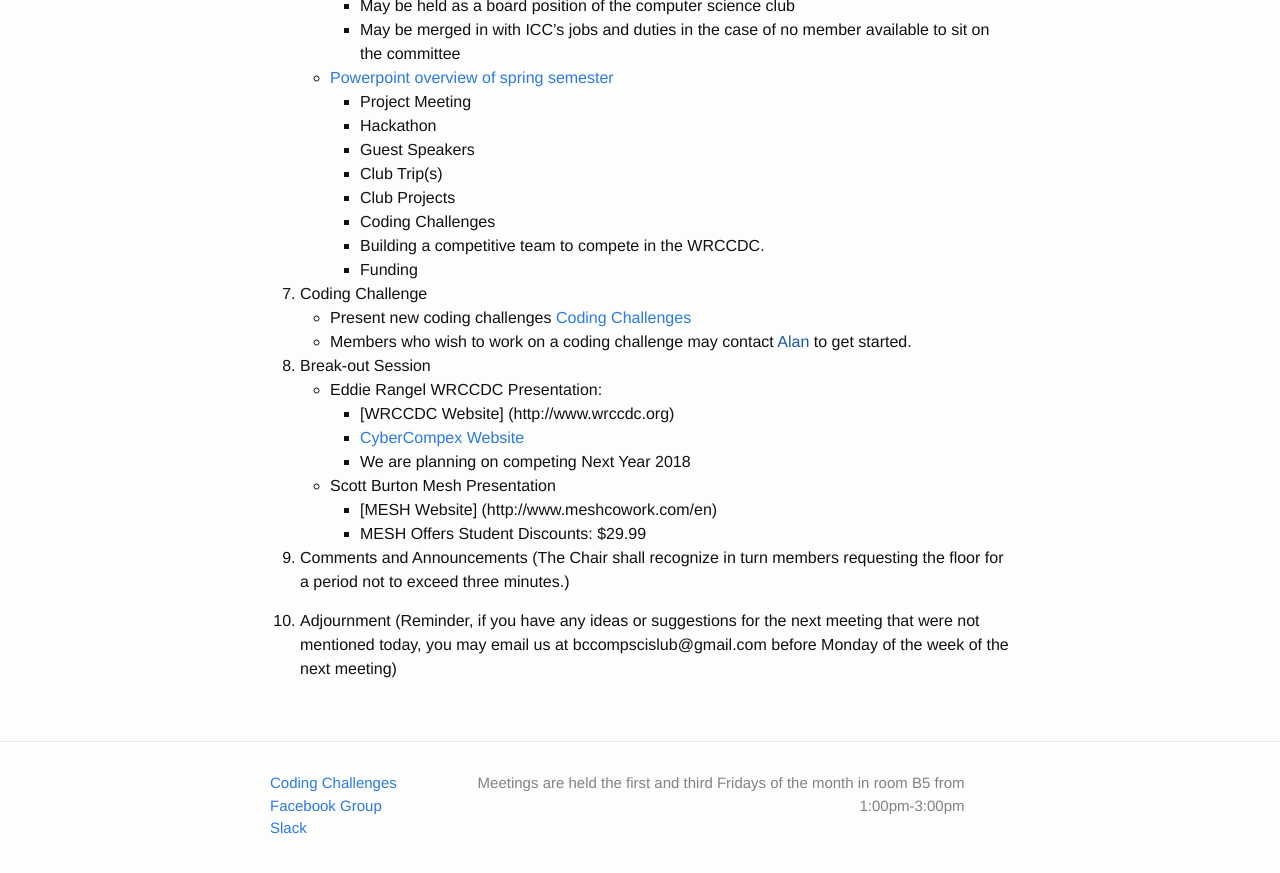
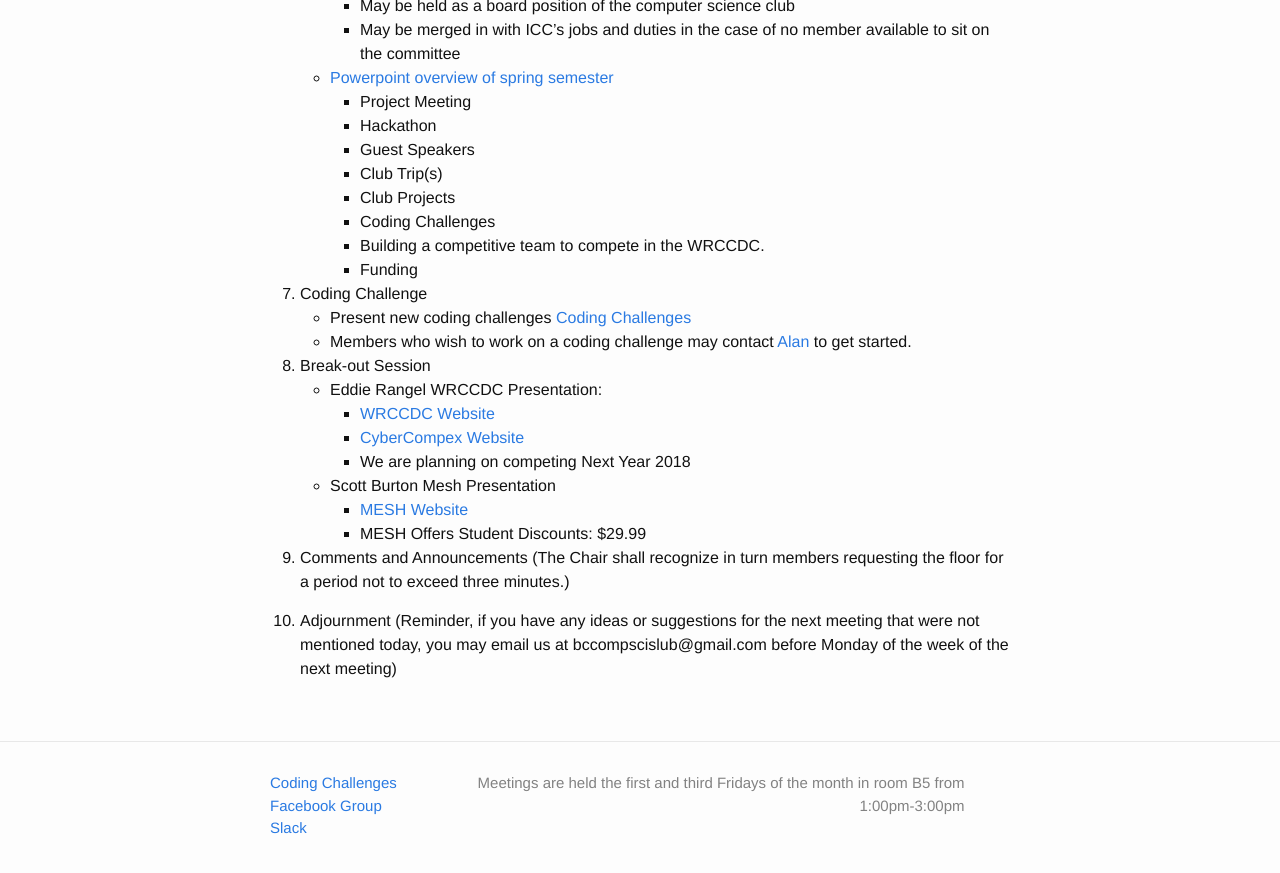
Before and after one commit to AICSC/aicsc.github.io, a Jekyll site: the page built from _posts/minutes/2017-01-20-minutes.markdown, in a window 1280 px wide and 900 px high, scrolled down 776 px. Shown: the top 873 px of the window. Built offline with Jekyll 4.4.1, drawn with Linux system fonts in a browser that asks for light colours; part of the change alters nothing that is shown.

```diff
--- a/_posts/minutes/2017-01-20-minutes.markdown
+++ b/_posts/minutes/2017-01-20-minutes.markdown
@@ -1,10 +1,14 @@
 [SPRING2017CALENDAR](https://docs.google.com/document/d/1rA9dWxV0EfTw5nmmnQxV1iPBzoJ91hjVhNhvAv7QS8g/edit)
+
 1. Call Meeting to Order
 	* Meeting Called to order at 1:03 PM
+
 2. Roll Call
 	* Introduction of Officers and Club Members
+
 3. Public Comment
 	* No Public Comments
+
 4. Individual Reports
 	1. Chair, President, Vananh Vo
 		* Presentation about New Officers/Elections
@@ -38,15 +42,15 @@
 7. Coding Challenge
 	* Present new coding challenges
 		[Coding Challenges](https://github.com/AICSC/Coding-Challenges)
-	* Members who wish to work on a coding challenge may contact [Alan]() to get started.
+	* Members who wish to work on a coding challenge may contact [Alan](mailto:alan.marin1996@email.bakersfieldcollege.edu) to get started.
 
 8. Break-out Session
 	* Eddie Rangel WRCCDC Presentation:
-		- [WRCCDC Website] (http://www.wrccdc.org)
+		- [WRCCDC Website](http://www.wrccdc.org)
 		- [CyberCompex Website](https://www.cybercompex.org)
 		- We are planning on competing Next Year 2018
 	* Scott Burton Mesh Presentation
-		- [MESH Website] (http://www.meshcowork.com/en)
+		- [MESH Website](http://www.meshcowork.com/en)
 		- MESH Offers Student Discounts: $29.99
 
 9. Comments and Announcements
```
